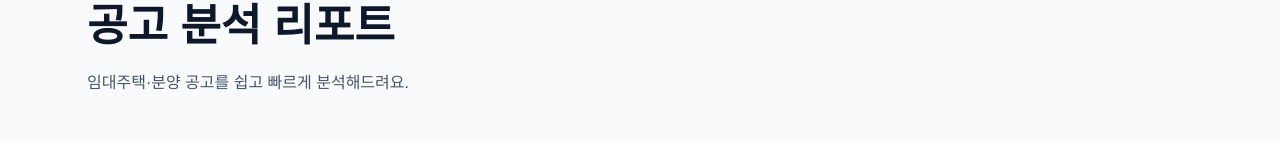
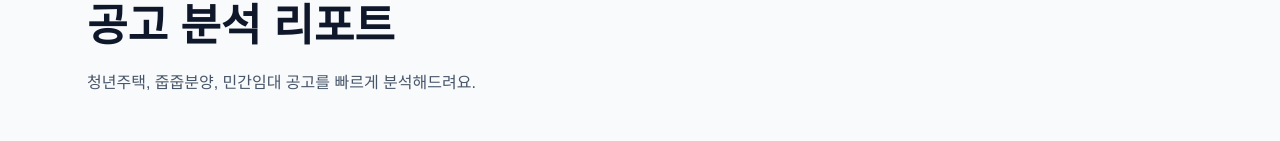
Before and after one commit to NFmkt/notice-report, a plain HTML site: page index.html in a window 1280 px wide. Shown: the part 154-295 px from the top of the page. Drawn offline with Linux system fonts and the light colour scheme; a web font is replaced by a local one.

Commit message:
목록 페이지 소개 문구에 채널 3종 명시
"임대주택·분양"처럼 뭉뚱그리지 않고 청년주택/줍줍분양/민간임대를
직접 나열해 어떤 공고가 올라오는지 더 명확하게 전달.

```diff
--- a/index.html
+++ b/index.html
@@ -22,7 +22,7 @@
 
   <section class="index-page-hero">
     <h1>공고 분석 리포트</h1>
-    <p>임대주택·분양 공고를 쉽고 빠르게 분석해드려요.</p>
+    <p>청년주택, 줍줍분양, 민간임대 공고를 빠르게 분석해드려요.</p>
   </section>
 
   <main class="index-content">
```
